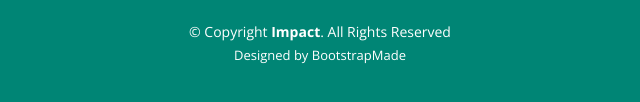
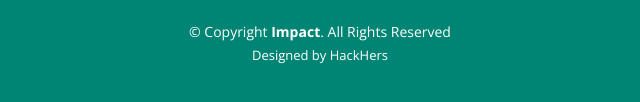
Before and after one commit to agrawalpreetika/WavemeHiHackHers.github.io, a plain HTML site: page index.html in a window 1280 px wide. Shown: the part 3741-3843 px from the top of the page, 320-960 px from the left. Drawn offline with nearby package versions, Linux system fonts and the light colour scheme.

Commit message:
Update index.html

```diff
--- a/index.html
+++ b/index.html
@@ -434,11 +434,7 @@
         &copy; Copyright <strong><span>Impact</span></strong>. All Rights Reserved
       </div>
       <div class="credits">
-        <!-- All the links in the footer should remain intact. -->
-        <!-- You can delete the links only if you purchased the pro version. -->
-        <!-- Licensing information: https://bootstrapmade.com/license/ -->
-        <!-- Purchase the pro version with working PHP/AJAX contact form: https://bootstrapmade.com/impact-bootstrap-business-website-template/ -->
-        Designed by <a href="https://bootstrapmade.com/">BootstrapMade</a>
+        Designed by <a href="#team">HackHers</a>
       </div>
     </div>
 
```
